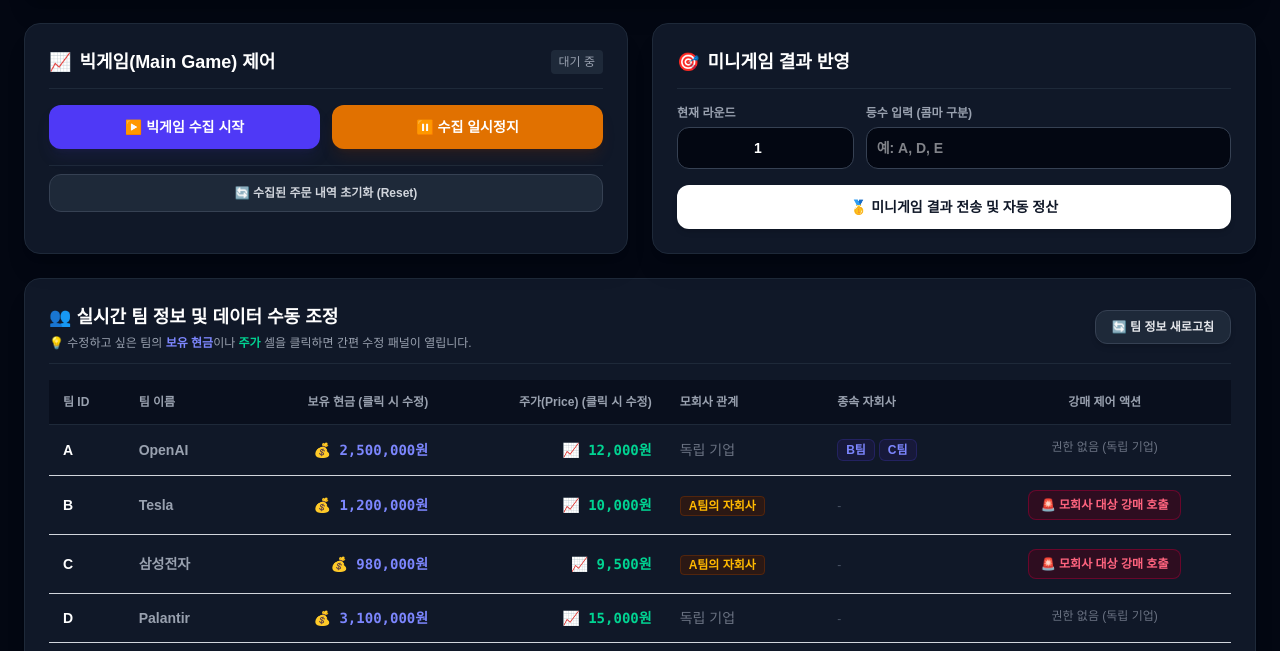
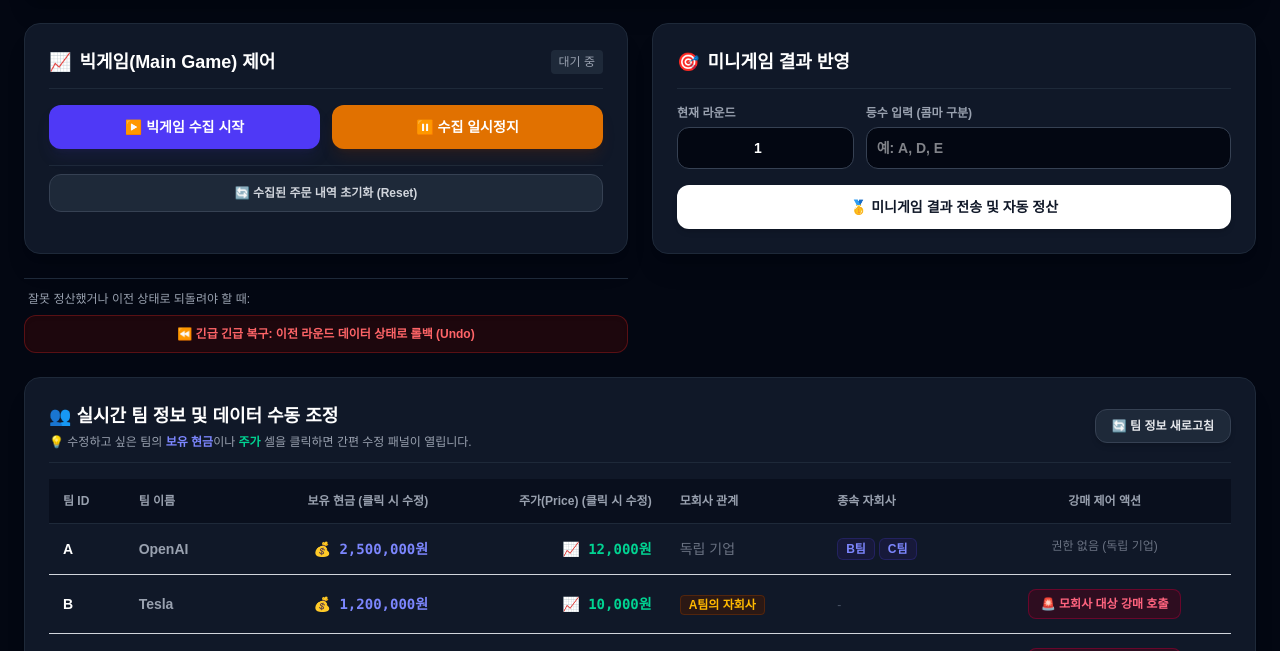
Before and after one commit to jasgo0729/S-Future-Conference, a plain HTML site: page ManagerDashboard/index.html in a window 1280 px wide. Shown: the part 131-782 px from the top of the page. Drawn offline with nearby package versions, Linux system fonts and the light colour scheme; a web font is replaced by a local one.

Commit message:
Update index.html

```diff
--- a/ManagerDashboard/index.html
+++ b/ManagerDashboard/index.html
@@ -80,15 +80,15 @@
                     🥇 미니게임 결과 전송 및 자동 정산
                 </button>
             </div>
-<!--            <div class="pt-3 border-t border-gray-800 grid grid-cols-1 gap-2">-->
-<!--                <div class="flex justify-between items-center px-1">-->
-<!--                    <span class="text-xs text-gray-400 font-medium">잘못 정산했거나 이전 상태로 되돌려야 할 때:</span>-->
-<!--                </div>-->
-<!--                <button onclick="rollbackPreviousRound()"-->
-<!--                        class="w-full bg-red-950/40 hover:bg-red-900/50 border border-red-900/60 hover:border-red-700 text-red-400 hover:text-red-300 font-bold py-2.5 rounded-xl text-xs transition-all flex items-center justify-center gap-1.5 cursor-pointer shadow-inner">-->
-<!--                    ⏪ 긴급 긴급 복구: 이전 라운드 데이터 상태로 롤백 (Undo)-->
-<!--                </button>-->
-<!--            </div>-->
+            <div class="pt-3 border-t border-gray-800 grid grid-cols-1 gap-2">
+                <div class="flex justify-between items-center px-1">
+                    <span class="text-xs text-gray-400 font-medium">잘못 정산했거나 이전 상태로 되돌려야 할 때:</span>
+                </div>
+                <button onclick="rollbackPreviousRound()"
+                        class="w-full bg-red-950/40 hover:bg-red-900/50 border border-red-900/60 hover:border-red-700 text-red-400 hover:text-red-300 font-bold py-2.5 rounded-xl text-xs transition-all flex items-center justify-center gap-1.5 cursor-pointer shadow-inner">
+                    ⏪ 긴급 긴급 복구: 이전 라운드 데이터 상태로 롤백 (Undo)
+                </button>
+            </div>
         </div>
 
         <div class="bg-gray-900 border border-gray-800 rounded-2xl p-6 shadow-xl space-y-4">
```
